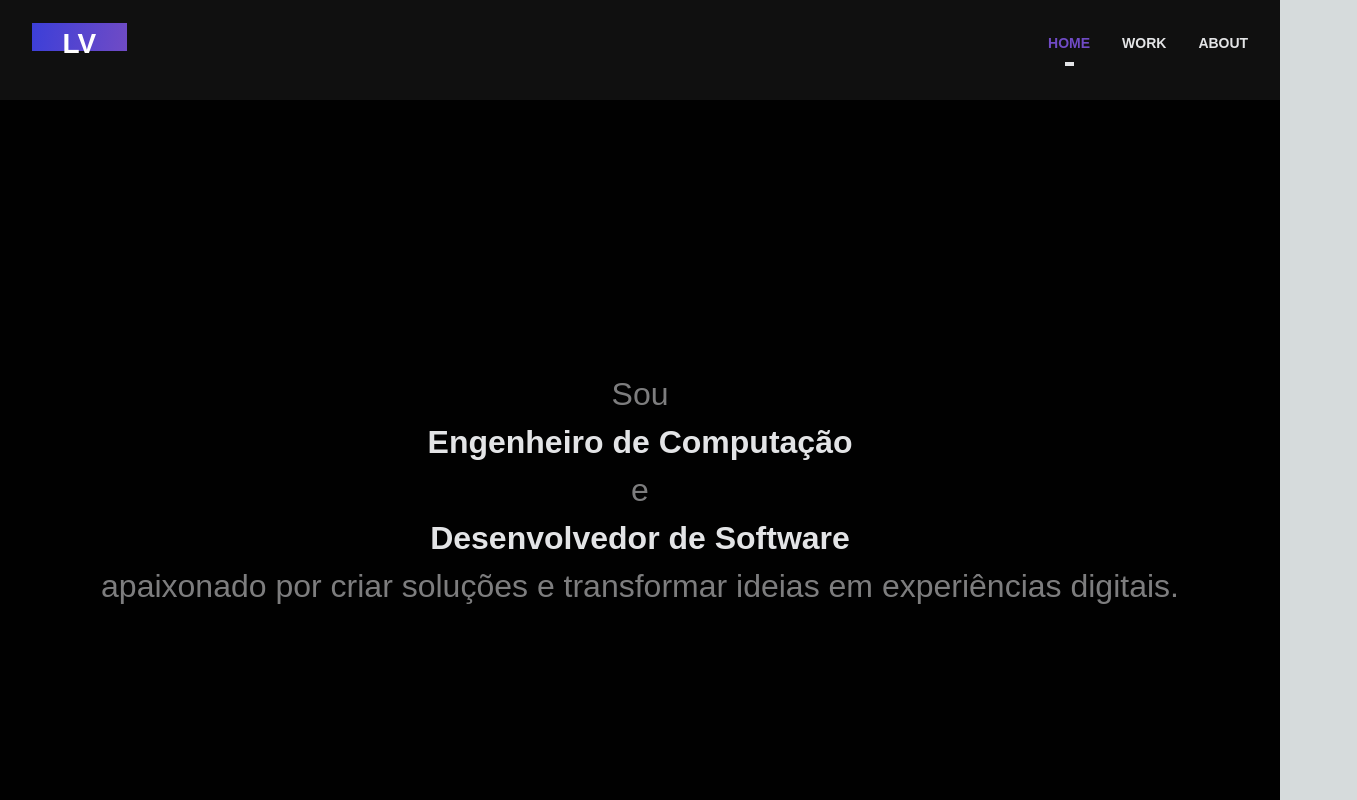
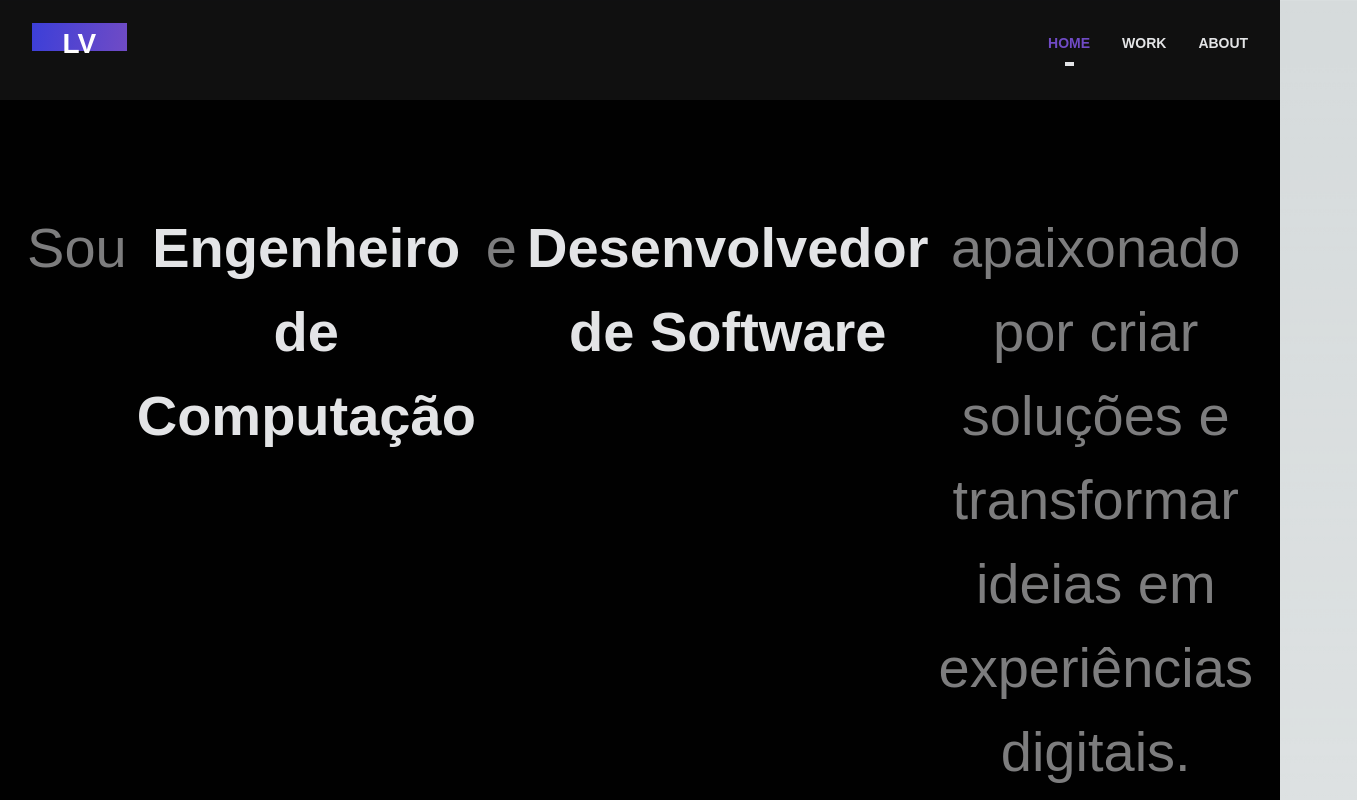
Before and after one commit to Carlos-Levi/Portifolio, a Next.js app: page / in a window 1280 px wide. Shown: the top 800 px of the page, 1357 px wide, since content can reach past the window. Built offline with nearby package versions, Linux system fonts and the light colour scheme.

Commit message:
add ajustes nos components

```diff
--- a/src/app/components/AboutMeSection.tsx
+++ b/src/app/components/AboutMeSection.tsx
@@ -3,20 +3,20 @@ import styles from '../styles/AboutMeSection.module.css';
 
 const AboutMeSection: React.FC = () => {
   return (
-    <div className={styles.aboutMeContainer}>
+    <div id="about" className={styles.aboutMeContainer}>
       <div className={styles.contentContainer}>
         <div className={styles.textContainer}>
-          <div className={styles.title}>A bit about me</div>
+          <div className={styles.title}>Um pouco sobre mim</div>
           <div className={styles.description}>
-            <span className={styles.textLight}>
-              I am a UI/UX designer who is passionate about creating
+            <span className={styles.textLigh}>
+            O voluntariado é uma parte importante da minha vida:&nbsp;
             </span>
             <span className={styles.textBold}>
-              beautiful and joyful digital experiences. Besides design, I love
+              atuo em causas sociais com o Grupo Ampare,
             </span>
             <span className={styles.textWhite}> </span>
-            <span className={styles.textBold}>
-              music, games and travelling.
+            <span className={styles.textLigh}>
+              sirvo como líder de banda na minha igreja, e serei juiz na OBR PE 2024
             </span>
           </div>
         </div>
@@ -25,8 +25,8 @@ const AboutMeSection: React.FC = () => {
             <div className={styles.imageBackground} />
             <img
               className={styles.image}
-              src="https://via.placeholder.com/282x408"
-              alt="About me image 1"
+              src="/Ampare.PNG"
+              alt="voluntario"
             />
           </div>
           <div className={styles.imageColumn}>
@@ -34,16 +34,16 @@ const AboutMeSection: React.FC = () => {
               <div className={styles.imageBackground} />
               <img
                 className={styles.image}
-                src="https://via.placeholder.com/282x374"
-                alt="About me image 2"
+                src="/play.jpg"
+                alt="servindo"
               />
             </div>
             <div className={styles.imageWrapper}>
               <div className={styles.imageBackground} />
               <img
                 className={styles.image}
-                src="https://via.placeholder.com/282x375"
-                alt="About me image 3"
+                src="/robotica.jpg"
+                alt="robotica"
               />
             </div>
           </div>
--- a/src/app/components/Header.tsx
+++ b/src/app/components/Header.tsx
@@ -1,24 +1,32 @@
+"use client";
+
 import React from 'react';
-import Link from 'next/link'; // Importa o componente Link do Next.js
 import styles from '../styles/Header.module.css';
 
 const Header: React.FC = () => {
+  const scrollToSection = (sectionId: string) => {
+    const section = document.getElementById(sectionId);
+    if (section) {
+      section.scrollIntoView({ behavior: 'smooth' });
+    }
+  };
+
   return (
     <div className={styles.headerContainer}>
       <div className={styles.logoContainer}>
         <div className={styles.logo}>LV</div>
       </div>
       <div className={styles.navContainer}>
-        <Link href="/" className={styles.navItem}>
+        <div onClick={() => scrollToSection('home')} className={styles.navItem}>
           <div className={styles.navTextActive}>HOME</div>
           <div className={styles.underline}></div>
-        </Link>
-        <Link href="/work" className={styles.navItem}>
+        </div>
+        <div onClick={() => scrollToSection('work')} className={styles.navItem}>
           <div className={styles.navText}>Work</div>
-        </Link>
-        <Link href="/about" className={styles.navItem}>
+        </div>
+        <div onClick={() => scrollToSection('about')} className={styles.navItem}>
           <div className={styles.navText}>About</div>
-        </Link>
+        </div>
       </div>
     </div>
   );
--- a/src/app/styles/Home.module.css
+++ b/src/app/styles/Home.module.css
@@ -17,33 +17,48 @@
 
 .textContainer {
   text-align: center;
-  margin-bottom: 20px; /* Espaço entre o texto e o ícone */
+  padding-left: 104px;
+  padding-right: 104px;
+  justify-content: flex-start;
+  align-items: flex-start;
+  display: inline-flex;
+  gap: 10px; /* Espaçamento entre as partes do texto */
 }
 
 .introText {
   color: rgba(227, 228, 230, 0.55);
-  font-size: 32px; /* Ajustado para tamanho menor */
+  font-size: 56px;
   font-family: 'Work Sans', sans-serif;
   font-weight: 300;
-  line-height: 48px; /* Ajustado para tamanho menor */
-  display: block;
+  line-height: 84px;
+  word-wrap: break-word;
 }
 
 .highlightedText {
   color: #E3E4E6;
-  font-size: 32px; /* Ajustado para tamanho menor */
+  font-size: 56px;
   font-family: 'Work Sans', sans-serif;
   font-weight: 600;
-  line-height: 48px; /* Ajustado para tamanho menor */
-  display: block;
+  line-height: 84px;
+  word-wrap: break-word;
+}
+
+.spaceText {
+  color: rgba(255, 255, 255, 0.75);
+  font-size: 56px;
+  font-family: 'Work Sans', sans-serif;
+  font-weight: 300;
+  line-height: 84px;
+  word-wrap: break-word;
 }
 
 .iconContainer {
   position: absolute;
-  bottom: 40px; /* Ajustado para manter o ícone afastado da parte inferior */
+  bottom: 40px;
 }
 
 .icon {
   width: 20px;
   height: 20px;
+  border: 2.67px solid #E3E4E6;
 }
```
